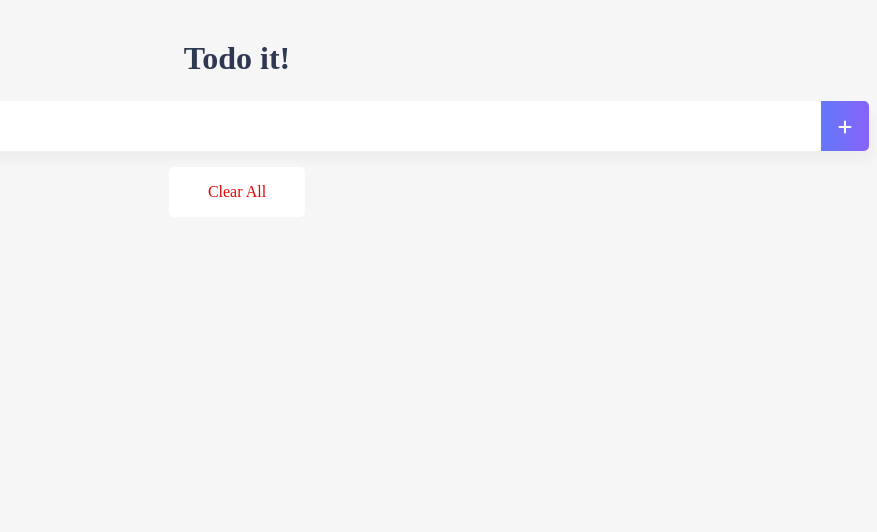
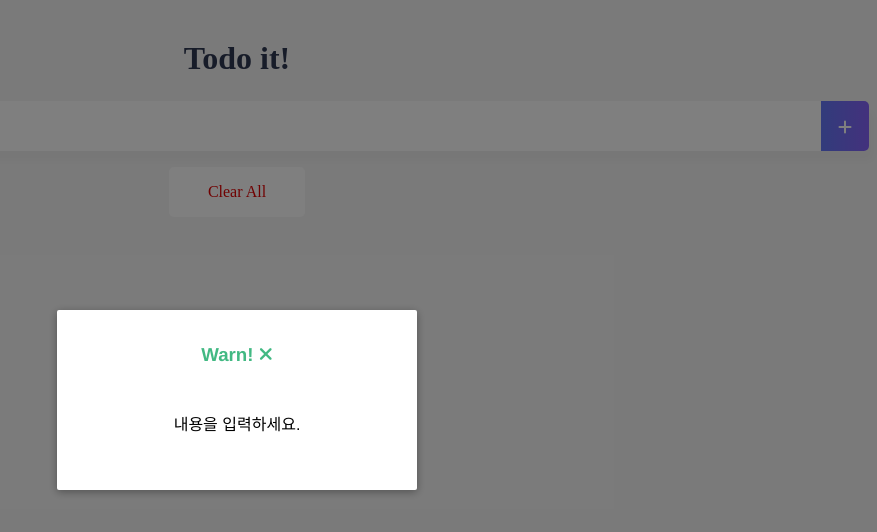
Before and after one commit to Joie-Kim/vue-todo, a Vue app: page / in a window 1280 px wide. Both pictures are taken after a click on the icon 1248 px from the left and 127 px from the top of the page. Shown: the top 532 px of the page, without its empty margins (403-1280 px from the left). Built offline with nearby package versions, Linux system fonts and the light colour scheme.

Commit message:
[Update] Add Modal component and Transition
[Modal]
- input 값이 없는데, Add 버튼 누른 경우 모달창이 나와 안내하도록 추가
[Transition]
- todo 리스트에 항목 추가 및 삭제 시, 효과 추가

```diff
--- a/src/components/TodoInput.vue
+++ b/src/components/TodoInput.vue
@@ -4,14 +4,25 @@
     <span class="addContainer" v-on:click="addTodo">
       <i class="fas fa-plus addBtn"></i>
     </span>
+    <Modal v-if="showModal" @close="showModal = false">
+      <h3 slot="header">
+        Warn!
+        <i class="fas fa-times closeModalBtn" @click="showModal = false"></i>
+      </h3>
+      <p slot="body">내용을 입력하세요.</p>
+      <!-- <button slot="footer">OK</button> -->
+    </Modal>
   </div>
 </template>
 
 <script>
+import Modal from "./common/Modal.vue";
+
 export default {
   data: function() {
     return {
       newTodoItem: "",
+      showModal: false,
     };
   },
   methods: {
@@ -19,11 +30,16 @@
       if (this.newTodoItem !== "") {
         this.$emit("addTodoItem", this.newTodoItem);
         this.clearInput();
+      } else {
+        this.showModal = !this.showModal;
       }
     },
     clearInput: function() {
       this.newTodoItem = "";
     },
+  },
+  components: {
+    Modal: Modal,
   },
 };
 </script>
@@ -54,4 +70,7 @@
   vertical-align: middle;
   cursor: pointer;
 }
+.closeModalBtn {
+  color: #42b983;
+}
 </style>
--- a/src/components/TodoList.vue
+++ b/src/components/TodoList.vue
@@ -1,6 +1,6 @@
 <template>
   <div>
-    <ul>
+    <transition-group name="list" tag="ul">
       <li
         v-for="(todoItem, index) in propsdata"
         v-bind:key="todoItem.item"
@@ -18,7 +18,7 @@
           <i class="fas fa-trash-alt"></i>
         </span>
       </li>
-    </ul>
+    </transition-group>
   </div>
 </template>
 
@@ -73,4 +73,13 @@
   text-decoration: line-through;
   color: #b3adad;
 }
+/* 리스트 아이템 트렌지션 효과 */
+.list-enter-active,
+.list-leave-active {
+  transition: all 1s;
+}
+.list-enter, .list-leave-to /* .list-leave-active below version 2.1.8 */ {
+  opacity: 0;
+  transform: translateY(30px);
+}
 </style>
--- /dev/null
+++ b/src/components/common/Modal.vue
@@ -0,0 +1,100 @@
+<template>
+  <transition name="modal">
+    <div class="modal-mask">
+      <div class="modal-wrapper">
+        <div class="modal-container">
+          <div class="modal-header">
+            <slot name="header">
+              default header
+            </slot>
+          </div>
+
+          <div class="modal-body">
+            <slot name="body">
+              default body
+            </slot>
+          </div>
+
+          <!-- <div class="modal-footer">
+            <slot name="footer">
+              default footer
+              <button class="modal-default-button" @click="$emit('close')">
+                OK
+              </button>
+            </slot>
+          </div> -->
+        </div>
+      </div>
+    </div>
+  </transition>
+</template>
+
+<script>
+export default {};
+</script>
+
+<style>
+.modal-mask {
+  position: fixed;
+  z-index: 9998;
+  top: 0;
+  left: 0;
+  width: 100%;
+  height: 100%;
+  background-color: rgba(0, 0, 0, 0.5);
+  display: table;
+  transition: opacity 0.3s ease;
+}
+
+.modal-wrapper {
+  display: table-cell;
+  vertical-align: middle;
+}
+
+.modal-container {
+  width: 300px;
+  margin: 0px auto;
+  padding: 20px 30px;
+  background-color: #fff;
+  border-radius: 2px;
+  box-shadow: 0 2px 8px rgba(0, 0, 0, 0.33);
+  transition: all 0.3s ease;
+  font-family: Helvetica, Arial, sans-serif;
+}
+
+.modal-header h3 {
+  margin-top: 0;
+  color: #42b983;
+}
+
+.modal-body {
+  margin: 20px 0;
+}
+
+.modal-default-button {
+  float: right;
+}
+
+/*
+ * The following styles are auto-applied to elements with
+ * transition="modal" when their visibility is toggled
+ * by Vue.js.
+ *
+ * You can easily play with the modal transition by editing
+ * these styles.
+ */
+
+.modal-enter {
+  opacity: 0;
+}
+
+.modal-leave-active {
+  opacity: 0;
+}
+
+.modal-enter .modal-container,
+.modal-leave-active .modal-container {
+  -webkit-transform: scale(1.1);
+  transform: scale(1.1);
+}
+</style>
```
